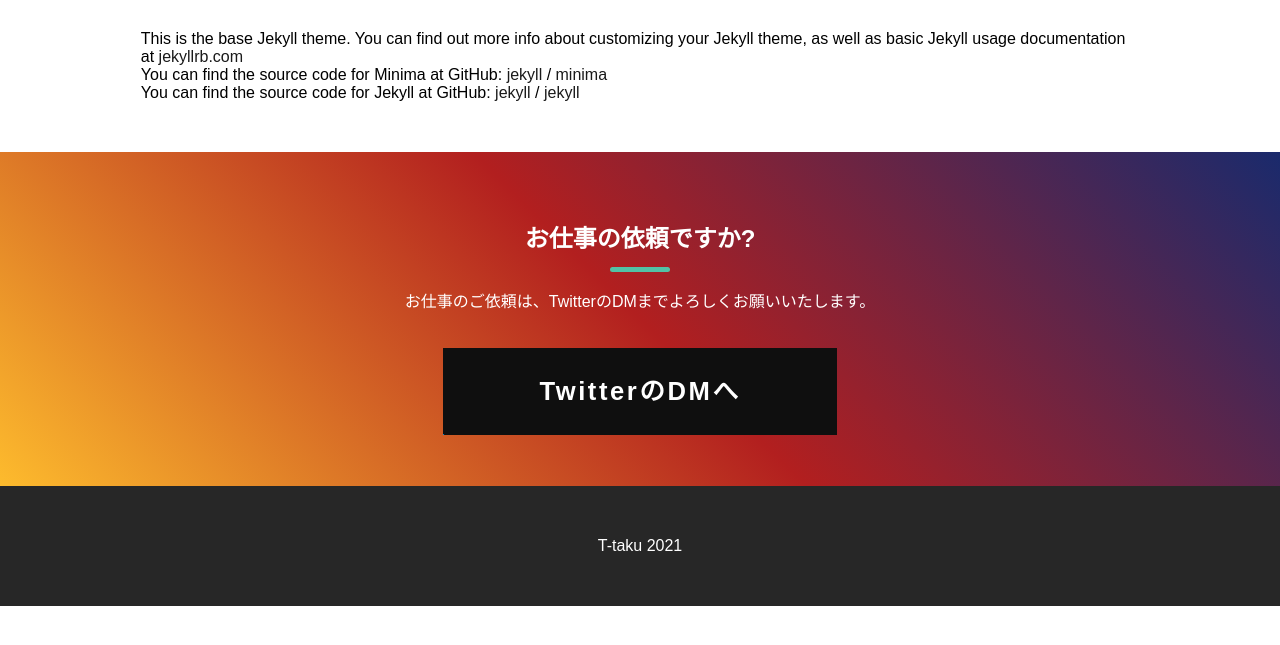
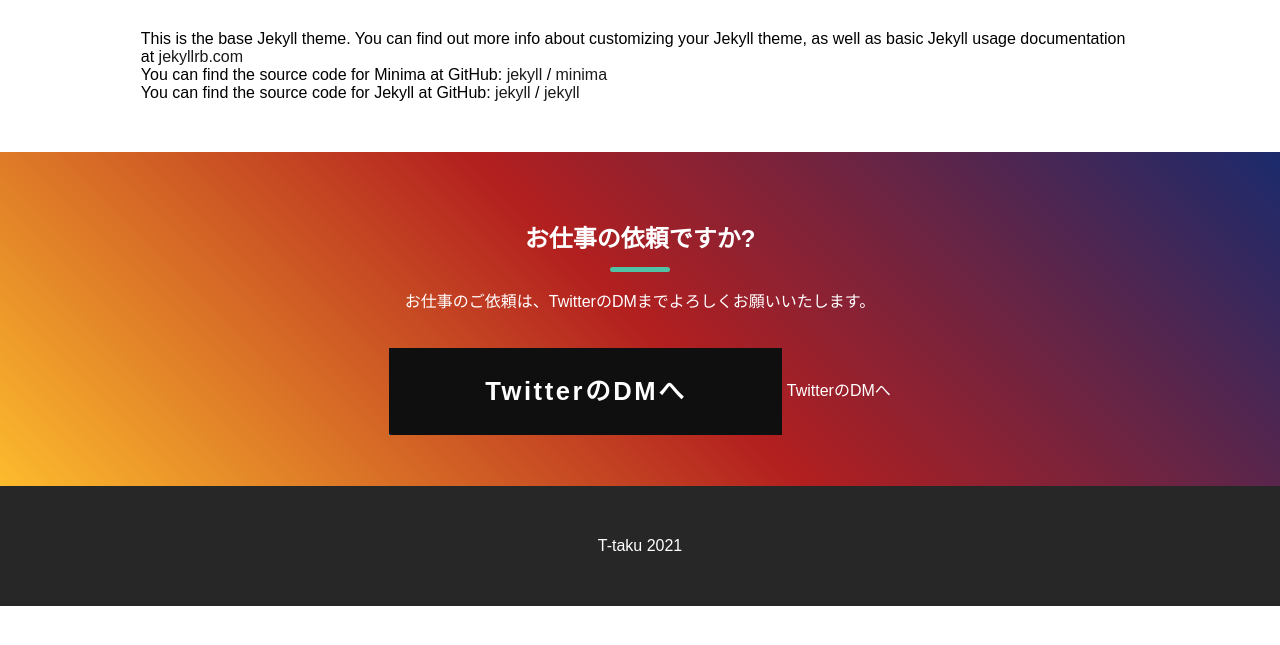
Before and after one commit to T-taku/portfolio, a Jekyll site: the page built from about.md, in a window 1280 px wide. Shown: the top 645 px of the page. Built offline with Jekyll 4.4.1, drawn with Linux system fonts in a browser that asks for light colours; nearby versions of some CDN libraries.

Commit message:
Update irai.html

```diff
--- a/_includes/irai.html
+++ b/_includes/irai.html
@@ -2,5 +2,6 @@
     <h2>お仕事の依頼ですか?</h2>
     <br>
     <p>お仕事のご依頼は、TwitterのDMまでよろしくお願いいたします。</p><br><br>
-    <a href="https://twitter.com/messages/compose?recipient_id=1189469957299429376" class="btn btn-flat btn-flat-l"><span>TwitterのDMへ</span></a>
+    <a href="https://twitter.com/messages/compose?recipient_id=1189469957299429376" class="btn btn-flat"><span>TwitterのDMへ</span></a>
+    <a href="https://twitter.com/messages/compose?recipient_id=1189469957299429376" class="btn-flat-l">TwitterのDMへ</a>
 </div>
```
